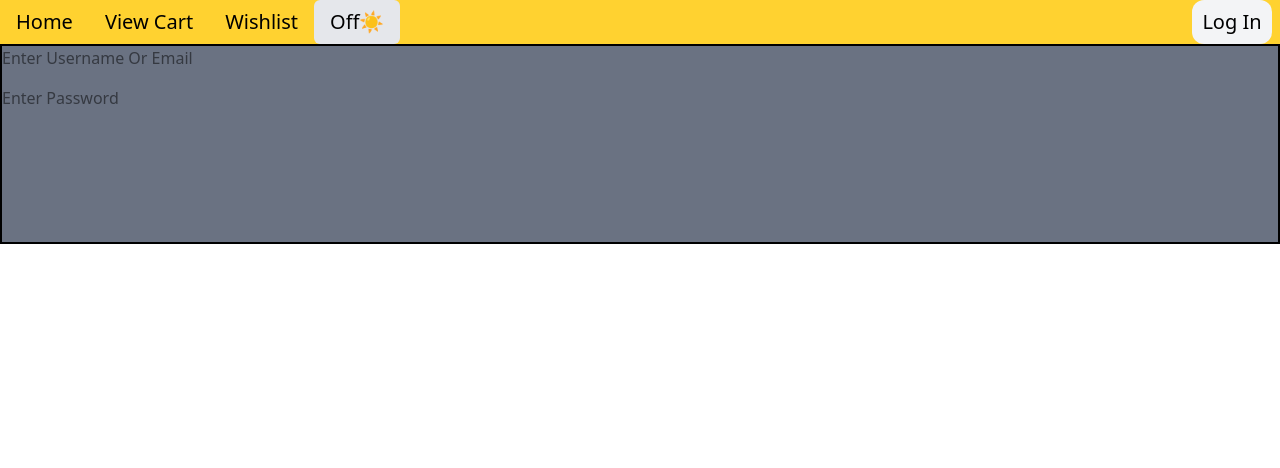
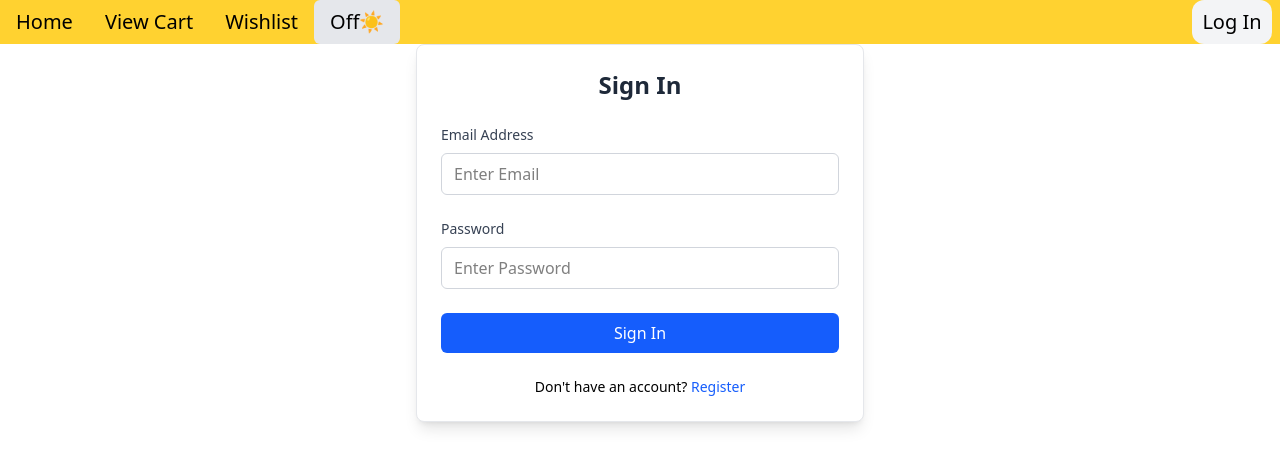
Before and after one commit to Duane-Njenga/shopfinity, a React (Vite) app: page /login in a window 1280 px wide. Shown: the top 468 px of the page. Built offline with nearby package versions, Linux system fonts and the light colour scheme; data requests are answered from the project's data file.

Commit message:
Added Firebase Auth

```diff
--- a/App.jsx
+++ b/App.jsx
@@ -8,6 +8,7 @@ const [products, setProducts]= useState([]);
 const [wishlist, setWishlist] = useState([]);
 const [cartItems, setCartItems] = useState([]);
 const [dark, setDark] = useState(false);
+const [isLoggedIn, setIsLoggedIn] = useState(false)
 
 
 useEffect(() => {
@@ -62,11 +63,17 @@ const updateCartQuantity = (product, newQuantity) => {
   };
 return(
     <>
-     <NavBar dark={dark} toggleDarkmode={toggleDarkmode}/>
+     <NavBar
+     dark={dark}
+     toggleDarkmode={toggleDarkmode}
+     isLoggedIn={isLoggedIn}
+     setIsLoggedIn={setIsLoggedIn}/>
      <Outlet context={{
         products, wishlist, toggleWishlist,
         cartItems, toggleCart,
-        toggleDarkmode, dark, updateCartQuantity
+        toggleDarkmode, dark,
+         updateCartQuantity,
+         isLoggedIn, setIsLoggedIn
         }}/>
     </>
 )
--- a/routes.jsx
+++ b/routes.jsx
@@ -5,6 +5,7 @@ import ProductPage from "./src/Pages/ProductPage";
 import WishlistPage from "./src/Pages/WishlistPage";
 import Cart from "./src/Pages/Cart";
 import ErrorPage from "./src/Pages/ErrorPage";
+import Register from "./src/Pages/Register";
 
 const routes = [
     {
@@ -19,6 +20,10 @@ const routes = [
             {
                 path:"/products/:id",
                 element:<ProductPage />
+            },
+            {
+                path:"/register",
+                element:<Register/>
             },
             {
                 path:"/login",
--- /dev/null
+++ b/src/Components/Firebase.js
@@ -0,0 +1,23 @@
+// Import the functions you need from the SDKs you need
+import { initializeApp } from "firebase/app";
+import { getAuth } from "firebase/auth";
+import { getFirestore } from "firebase/firestore";
+// TODO: Add SDKs for Firebase products that you want to use
+// https://firebase.google.com/docs/web/setup#available-libraries
+
+// Your web app's Firebase configuration
+const firebaseConfig = {
+  apiKey: "AIzaSyDyES1nZne7BztLLnJiYJ9QNgrJwX73zig",
+  authDomain: "shopfinity-cfcb6.firebaseapp.com",
+  projectId: "shopfinity-cfcb6",
+  storageBucket: "shopfinity-cfcb6.firebasestorage.app",
+  messagingSenderId: "476620375800",
+  appId: "1:476620375800:web:d692dec402de4e9b571d0d"
+};
+
+// Initialize Firebase
+const app = initializeApp(firebaseConfig);
+
+export const auth = getAuth();
+export const db = getFirestore(app);
+export default app;
--- a/src/Components/LogInForm.jsx
+++ /dev/null
@@ -1,15 +0,0 @@
-import { useOutletContext } from "react-router";
-
-function LoginForm(){
-    const {dark} = useOutletContext( )
-    return (
-        <div className="h-50 bg-gray-500 border-2">
-            <form className="grid gap-4">
-                <input type="text" className="text-black" placeholder="Enter Username Or Email" required/>
-                <input type="password" className="text-black" placeholder="Enter Password" required/>
-            </form>
-        </div>
-    );
-}
-
-export default LoginForm;
--- a/src/Components/NavBar.jsx
+++ b/src/Components/NavBar.jsx
@@ -1,8 +1,8 @@
-import { NavLink } from "react-router";
+import { NavLink, useNavigate } from "react-router";
 import DarkModeToggle from "./DarkModeToggle";
 
-function NavBar({dark, toggleDarkmode}){
-    let isLoggedIn = false
+function NavBar({dark, toggleDarkmode, isLoggedIn, setIsLoggedIn}){
+    const navigate = useNavigate();
 
 return(
     <div className={`h-auto text-xl  ${dark ? "bg-amber-700":"bg-amber-300"}`}>
@@ -12,7 +12,15 @@ return(
      <DarkModeToggle dark = {dark} toggleDarkmode={toggleDarkmode}/>
 
     <span className="cursor-pointer bg-gray-100 py-2 rounded-xl float-right w-20 mr-2 text-center">
-        {isLoggedIn ? <button >Log Out</button>
+        {isLoggedIn
+        ?
+        <button
+        onClick={() => {navigate('/login');
+            setIsLoggedIn(true);
+        console.log(isLoggedIn);
+        }
+        }
+        >Log Out</button>
     :
     <NavLink to = "/login">Log In</NavLink>
     }
--- a/src/Pages/LogIn.jsx
+++ b/src/Pages/LogIn.jsx
@@ -1,6 +1,69 @@
-import LoginForm from "../Components/LogInForm"
-function LogIn(){
-    return <LoginForm/>
+import { signInWithEmailAndPassword } from 'firebase/auth';
+import { useState } from 'react';
+import { Link, useNavigate } from 'react-router';
+import { auth } from '../Components/Firebase';
+import { useOutletContext } from 'react-router';
+
+function LogIn() {
+  const [email, setEmail] = useState("");
+  const [password, setPassword] = useState("");
+  const navigate = useNavigate();
+    const { dark, setIsLoggedIn} = useOutletContext();
+
+
+  const handleLogin = async (e) => {
+    e.preventDefault();
+    try{
+        await signInWithEmailAndPassword(auth, email, password);
+        navigate("/");
+        setIsLoggedIn(true);
+    }catch(error){
+        console.error(error.message)
+    }
+  }
+
+  return (
+    <div
+    onSubmit={handleLogin}
+    className="max-w-md mx-auto p-6 bg-white rounded-lg shadow-lg border border-gray-200 hover:scale-102">
+      <h2 className="text-2xl font-bold mb-6 text-center text-gray-800">Sign In</h2>
+      <form className="space-y-6">
+        <div className="space-y-2">
+          <label className="block text-sm font-medium text-gray-700">Email Address</label>
+          <input
+            type="email"
+            className="w-full px-3 py-2 border border-gray-300 rounded-md focus:outline-none focus:ring-2 focus:ring-blue-500 text-black"
+            placeholder="Enter Email"
+            value={email}
+            onChange={(e) => setEmail(e.target.value)}
+            required
+          />
+        </div>
+        <div className="space-y-2">
+          <label className="block text-sm font-medium text-gray-700">Password</label>
+          <input
+            type="password"
+            className="w-full px-3 py-2 border border-gray-300 rounded-md focus:outline-none focus:ring-2 focus:ring-blue-500 text-black"
+            placeholder="Enter Password"
+            value={password}
+            onChange={(e) => setPassword(e.target.value)}
+            required
+          />
+        </div>
+        <button
+          type="submit"
+          className="w-full cursor-pointer py-2 px-4 bg-blue-600 hover:bg-blue-700 text-white font-medium rounded-md transition duration-300"
+        >
+          Sign In
+        </button>
+        <div className="text-center text-sm">
+          Don't have an account?{' '}
+          <Link to="/register" className="text-blue-600 hover:text-blue-800 font-medium">
+            Register
+          </Link>
+        </div>
+      </form>
+    </div>
+  );
 }
-
-export default LogIn
+export default LogIn;
--- /dev/null
+++ b/src/Pages/Register.jsx
@@ -0,0 +1,111 @@
+import { useState } from 'react';
+import { Link, useNavigate, useOutletContext } from 'react-router';
+import { auth, db } from '../Components/Firebase';
+import { createUserWithEmailAndPassword } from 'firebase/auth';
+import { doc, setDoc} from "firebase/firestore";
+
+
+function Register() {
+  const [email, setEmail] = useState("");
+  const [password, setPassword] = useState("");
+  const [fName, setFName] = useState("");
+  const [lName, setLName] = useState("");
+  const navigate = useNavigate();
+  const {dark, setIsLoggedIn} = useOutletContext();
+
+ const handleRegister = async (e) => {
+    e.preventDefault();
+
+    try{
+    await createUserWithEmailAndPassword(auth, email, password);
+        const user = auth.currentUser;
+        console.log(user);
+        console.log(user.email, fName, lName);
+
+
+        if(user){
+            await setDoc(doc(db, "users", user.uid), {
+                email:user.email,
+                firstName:fName,
+                lastName:lName
+            })
+        }
+        navigate("/");
+        setIsLoggedIn(true);
+
+    }catch(error){
+        console.log(error.message)
+    }
+
+ }
+
+  return (
+    <div className="max-w-md mx-auto p-6 bg-white rounded-lg shadow-lg border border-gray-200 hover:scale-102">
+      <h2 className="text-2xl font-bold mb-6 text-center text-gray-800">
+        Register
+        </h2>
+      <form className="space-y-6" onSubmit={handleRegister}>
+      <div className="space-y-2">
+          <label className="block text-sm font-medium text-gray-700">
+            First Name</label>
+          <input
+            type="text"
+            className="w-full px-3 py-2 border border-gray-300 rounded-md focus:outline-none focus:ring-2 focus:ring-blue-500 text-black"
+            placeholder="Enter First Name"
+            value={fName}
+            onChange={(e) => setFName(e.target.value)}
+            required
+          />
+        </div>
+        <div className="space-y-2">
+          <label className="block text-sm font-medium text-gray-700">
+            Last Name</label>
+          <input
+            type="text"
+            className="w-full px-3 py-2 border border-gray-300 rounded-md focus:outline-none focus:ring-2 focus:ring-blue-500 text-black"
+            placeholder="Enter Last Name"
+            value={lName}
+            onChange={(e) => setLName(e.target.value)}
+            required
+          />
+        </div>
+        <div className="space-y-2">
+          <label className="block text-sm font-medium text-gray-700">Email Address</label>
+          <input
+            type="email"
+            className="w-full px-3 py-2 border border-gray-300 rounded-md focus:outline-none focus:ring-2 focus:ring-blue-500 text-black"
+            placeholder="Enter Email"
+            value={email}
+            onChange={(e) => setEmail(e.target.value)}
+            required
+          />
+        </div>
+        <div className="space-y-2">
+          <label className="block text-sm font-medium text-gray-700">Password</label>
+          <input
+            type="password"
+            className="w-full px-3 py-2 border border-gray-300 rounded-md focus:outline-none focus:ring-2 focus:ring-blue-500 text-black"
+            placeholder="Enter Password"
+            value={password}
+            onChange={(e) => setPassword(e.target.value)}
+            required
+          />
+        </div>
+        <button
+          type="submit"
+          className="w-full cursor-pointer py-2 px-4 bg-blue-600 hover:bg-blue-700 text-white font-medium rounded-md transition duration-300"
+        >
+          Sign Up
+        </button>
+        <div className="text-center text-sm">
+          Already have an account?{' '}
+          <Link to="/login" className="text-blue-600 hover:text-blue-800 font-medium">
+            Sign In
+          </Link>
+        </div>
+      </form>
+    </div>
+    );
+}
+
+export default Register;
```
